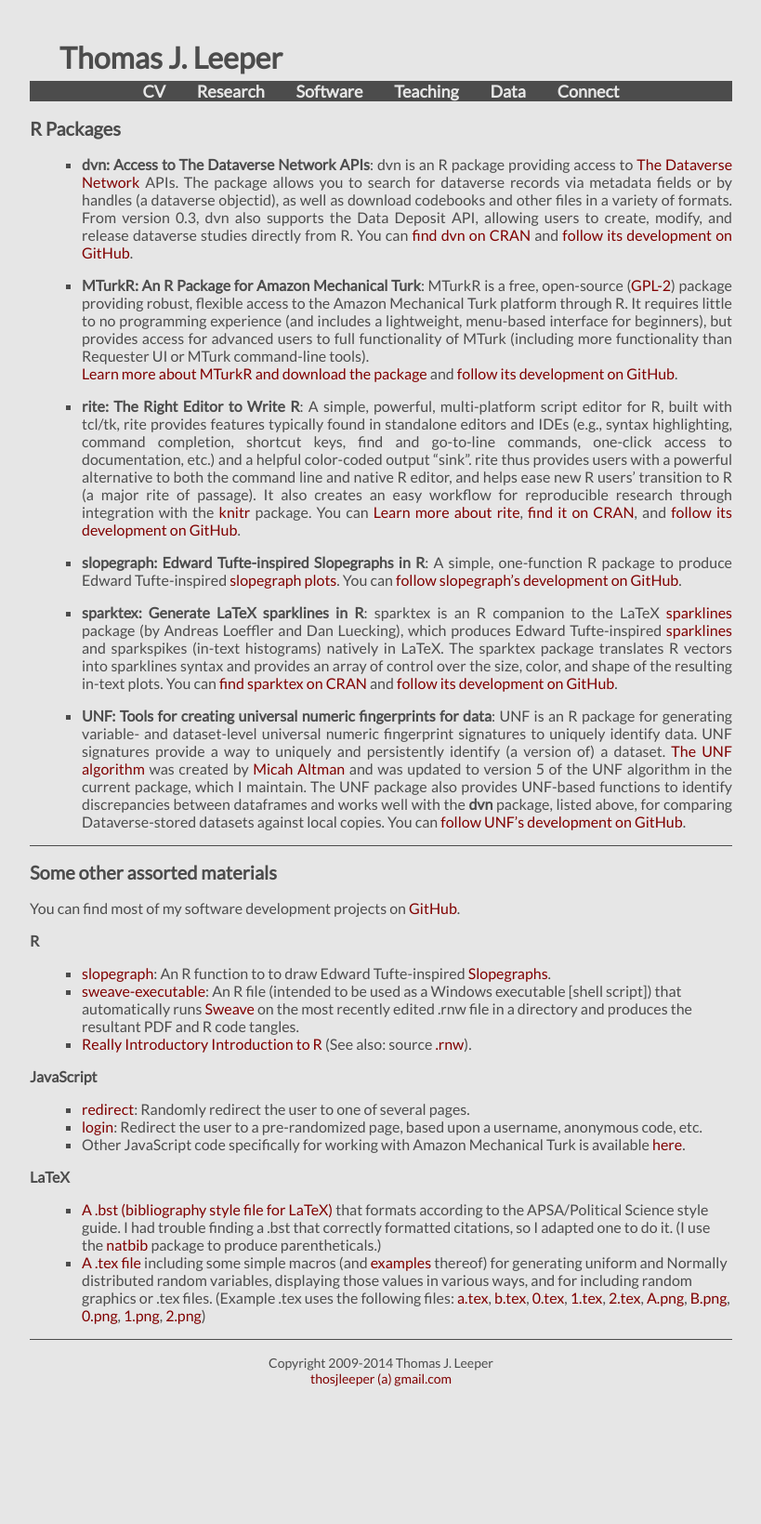
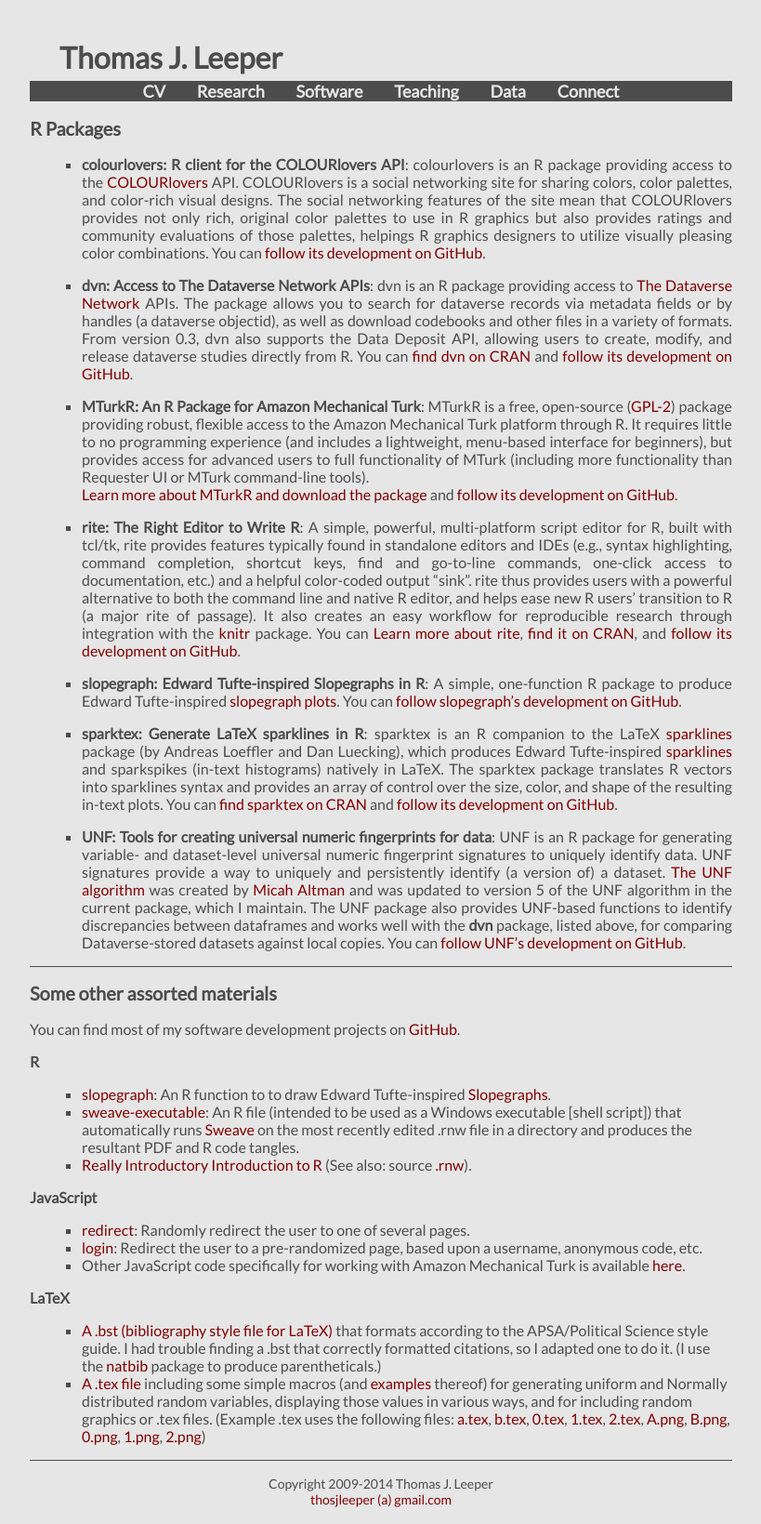
Before and after one commit to leeper/leeper.github.io, a Jekyll site: the page built from software.md, in a window 1280 px wide. Shown: the whole page at 93% size, without its empty margins (230-1049 px from the left). Built offline with Jekyll 4.4.1, drawn with Linux system fonts in a browser that asks for light colours; before the commit the page ends 1509 px from its top, so only the background shows below that.

Commit message:
add colourlovers to web/cv

```diff
--- a/software.md
+++ b/software.md
@@ -4,6 +4,8 @@
 ---
 
 ## R Packages ##
+
+* **colourlovers: R client for the COLOURlovers API**: colourlovers is an R package providing access to the [COLOURlovers](http://www.colourlovers.com/) API. COLOURlovers is a social networking site for sharing colors, color palettes, and color-rich visual designs. The social networking features of the site mean that COLOURlovers provides not only rich, original color palettes to use in R graphics but also provides ratings and community evaluations of those palettes, helpings R graphics designers to utilize visually pleasing color combinations. You can <!--[find colourlovers on CRAN](http://cran.r-project.org/web/packages/colourlovers/index.html) and--> [follow its development on GitHub](https://github.com/leeper/colourlovers).
 
 * **dvn: Access to The Dataverse Network APIs**: dvn is an R package providing access to [The Dataverse Network](http://thedata.org) APIs. The package allows you to search for dataverse records via metadata fields or by handles (a dataverse objectid), as well as download codebooks and other files in a variety of formats. From version 0.3, dvn also supports the Data Deposit API, allowing users to create, modify, and release dataverse studies directly from R. You can [find dvn on CRAN](http://cran.r-project.org/web/packages/dvn/index.html) and [follow its development on GitHub](https://github.com/leeper/dvn).
 
```
Also changed, not shown: 1 other file.
